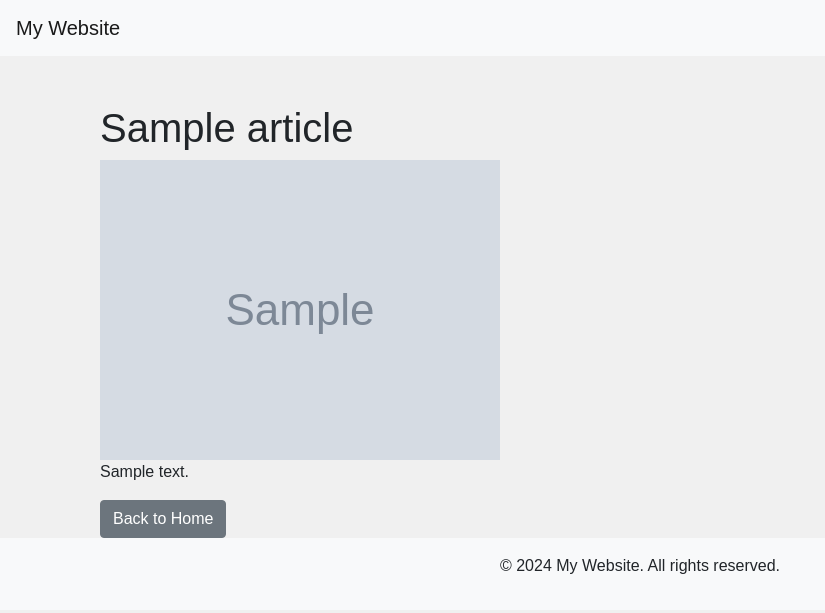
After one commit to niteusmail/niteus-web, a Django app: page /article/1/ in a window 1280 px wide. The commit adds this page. Shown: the top 613 px of the page, without its empty margins (0-825 px from the left). Run offline with Django 5.2, Linux system fonts and the light colour scheme; tables that the repository leaves empty hold one stand-in row (values such as "Sample post"); grey boxes marked "Sample" are stand-in pictures; some libraries are stand-ins or nearby versions.

Commit message:
Add detail page

```diff
--- /dev/null
+++ b/niteus/blog/templates/blog/article_detail.html
@@ -0,0 +1,14 @@
+{% extends 'blog/base.html' %}
+
+{% block title %}{{ article.title }}{% endblock %}
+
+{% block content %}
+<div class="container mt-5">
+    <h1>{{ article.title }}</h1>
+    {% if article.image %}
+        <img src="{{ article.image.url }}" class="img-fluid" alt="{{ article.title }}">
+    {% endif %}
+    <p>{{ article.text }}</p>
+    <a href="{% url 'home' %}" class="btn btn-secondary">Back to Home</a>
+</div>
+{% endblock %}
--- a/niteus/blog/templates/blog/home.html
+++ b/niteus/blog/templates/blog/home.html
@@ -23,7 +23,7 @@
                         <div class="card-body">
                             <h5 class="card-title">{{ article.title }}</h5>
                             <p class="card-text">{{ article.text|truncatewords:30 }}</p>
-                                <a href="#" class="btn btn-primary">Read More</a>
+                            <a href="{% url 'article_detail' article.id %}" class="btn btn-primary">Read More</a>
                         </div>
                     </div>
                 </div>
--- a/niteus/blog/views.py
+++ b/niteus/blog/views.py
@@ -2,6 +2,8 @@
 from django.shortcuts import render
 from .models import Menu
 from .models import Article
+from .models import Article, Menu
+from django.shortcuts import render, get_object_or_404
 
 def menu_view(request):
     menus = Menu.objects.all()
@@ -11,3 +13,7 @@ def home(request):
     articles = Article.objects.all()
     menus = Menu.objects.prefetch_related('items').all()
     return render(request, 'blog/home.html', {'articles': articles, 'menus': menus})
+
+def article_detail(request, article_id):
+    article = get_object_or_404(Article, id=article_id)
+    return render(request, 'blog/article_detail.html', {'article': article})
--- a/niteus/niteus/urls.py
+++ b/niteus/niteus/urls.py
@@ -4,15 +4,16 @@ from django.urls import path
 from blog.views import home
 from django.conf import settings
 from django.conf.urls.static import static
+from blog.views import home, article_detail
 
 
 
 urlpatterns = [
     path('admin/', admin.site.urls),
     path('', home, name='home'),
-
+    path('article/<int:article_id>/', article_detail, name='article_detail'),
 ]
 
 if settings.DEBUG:
+    urlpatterns += static(settings.STATIC_URL, document_root=settings.STATIC_ROOT)
     urlpatterns += static(settings.MEDIA_URL, document_root=settings.MEDIA_ROOT)
-    urlpatterns += static(settings.STATIC_URL, document_root=settings.STATIC_ROOT)
```
Also changed, not shown: niteus/media/images/image_2024-06-20_17-12-16.png (added). Lines whose indentation alone changed are shown as unchanged.
